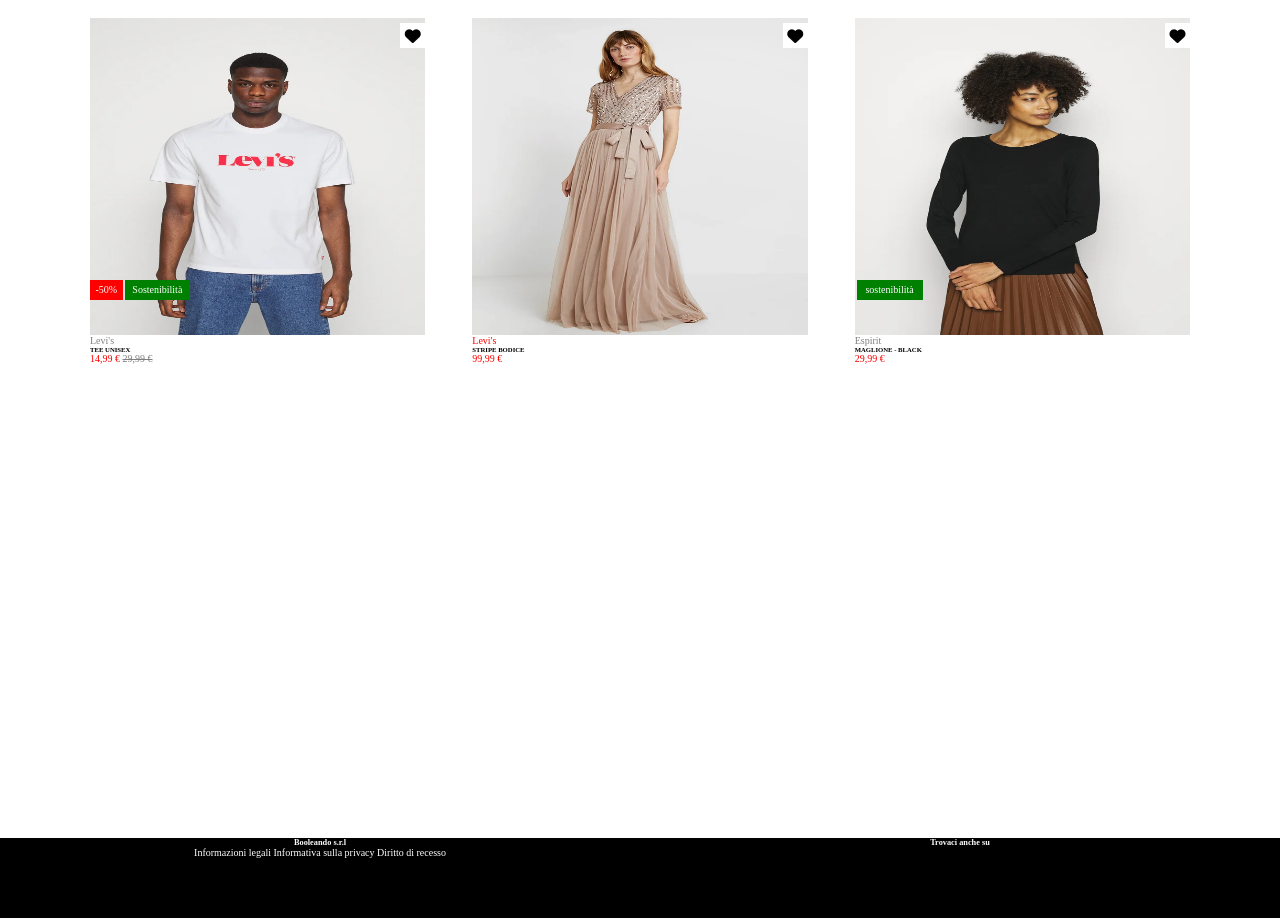
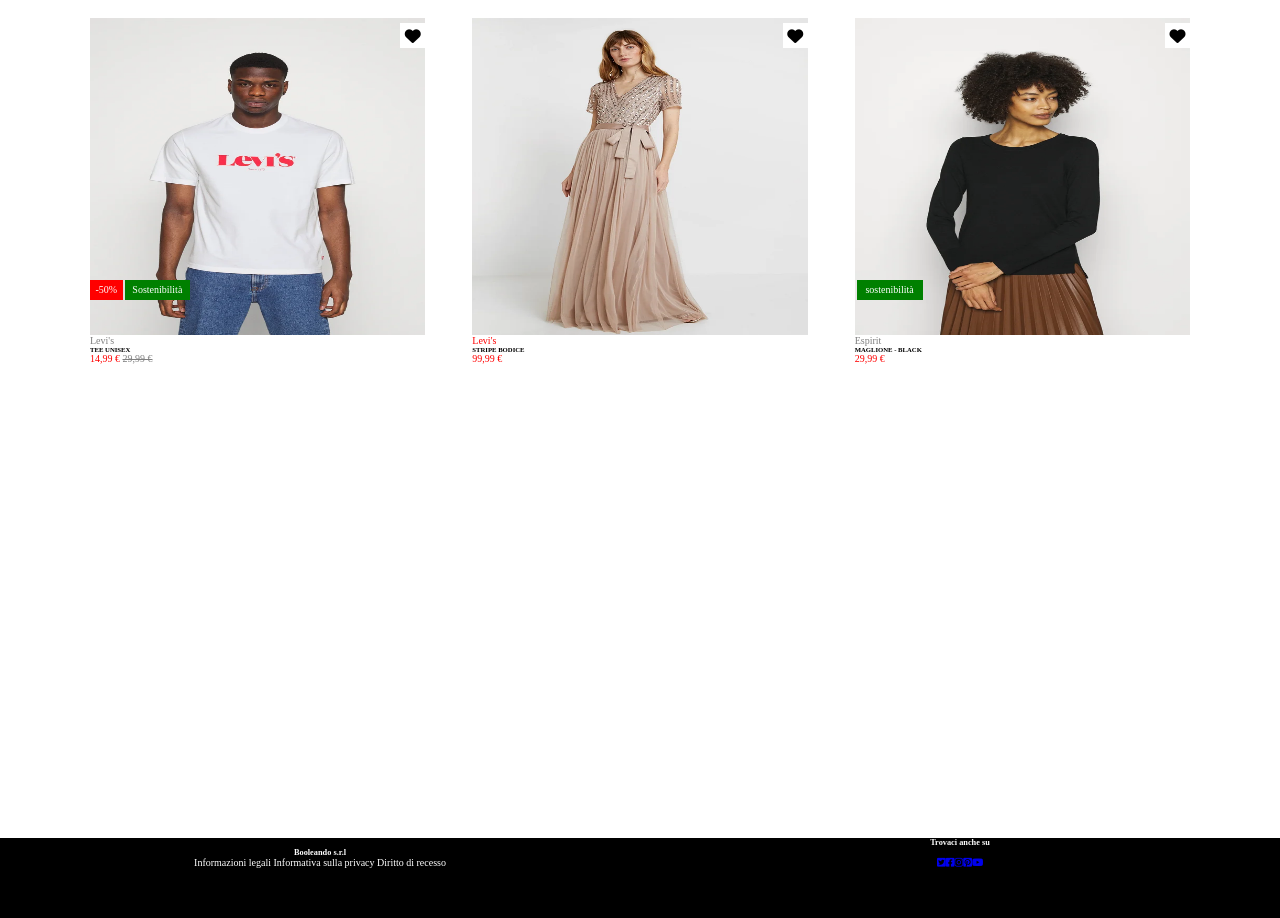
Before and after one commit to pacimarco/html-css-boolando, a plain HTML site: page index.html in a window 1280 px wide. Shown: the part 462-1380 px from the top of the page. Drawn offline with Linux system fonts and the light colour scheme.

Commit message:
ex complete. to-do:-fix fooder (color, space)

```diff
--- a/css/style.css
+++ b/css/style.css
@@ -221,6 +221,7 @@ del{
     color: white;
     font-size: 10px;
     text-align: center;
+    padding: 10px;
 }
 
 .trovaci{
@@ -230,3 +231,24 @@ del{
     font-size: 10px;
     text-align: center;
 }
+.contatti{
+    display: flex;
+    padding: 10px;
+
+}
+
+ul{
+    text-align: center;
+    justify-content: space-around;
+    justify-content: center;
+    display: flex;
+    list-style-type: none;
+    color: white;
+    align-content: space-around;
+
+}
+
+li{
+
+    color: white;
+}
--- a/index.html
+++ b/index.html
@@ -122,6 +122,13 @@
             </div>
             <div class="trovaci">
                 <h5>Trovaci anche su</h5>
+                <ul class="contatti">
+                    <li><a href="#"><i class="fa-brands fa-twitter-square"></i></a></li>
+                    <li><a href="#"><i class="fa-brands fa-facebook-square"></i></a></li>
+                    <li><a href="#"><i class="fa-brands fa-instagram"></i></a></li>
+                    <li><a href="#"><i class="fa-brands fa-pinterest-square"></i></a></li>
+                    <li><a href="#"><i class="fa-brands fa-youtube"></i></a></li>
+                </ul>
             </div>
         </div>
     </footer>
```
